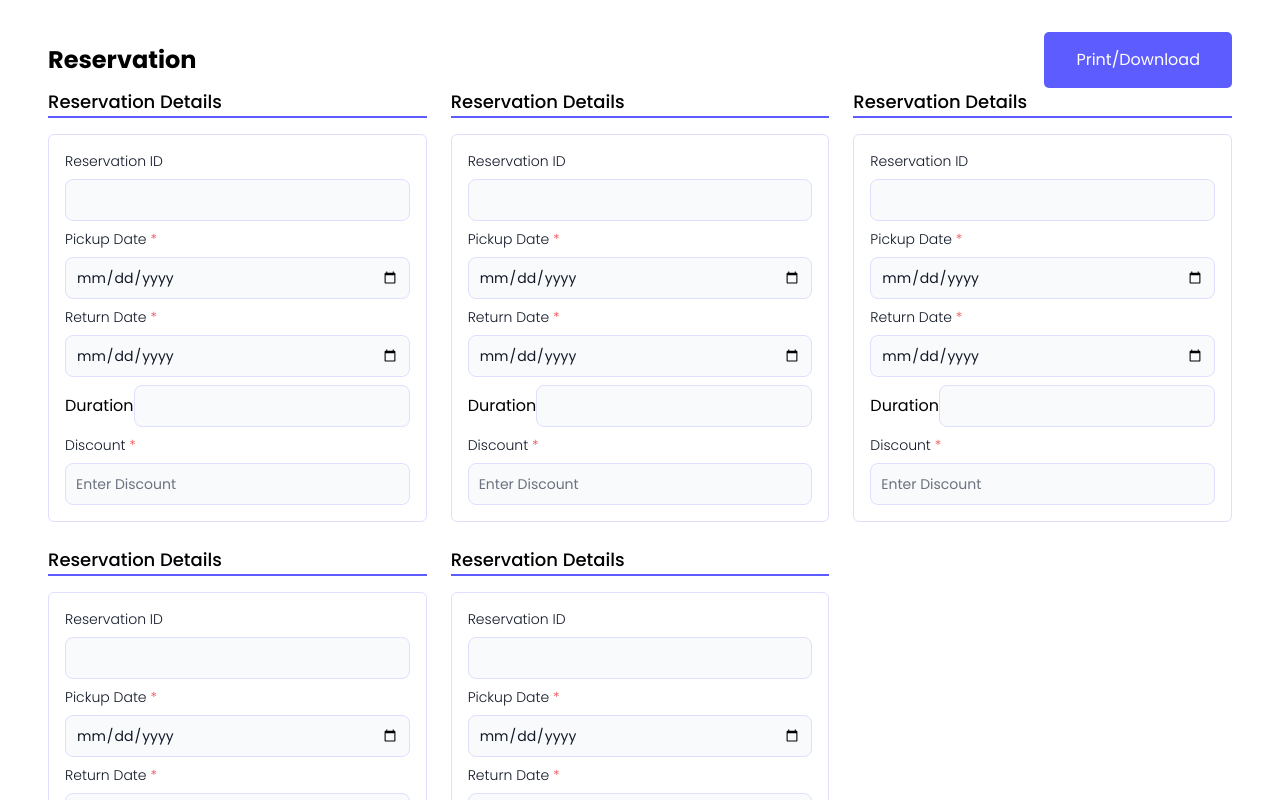
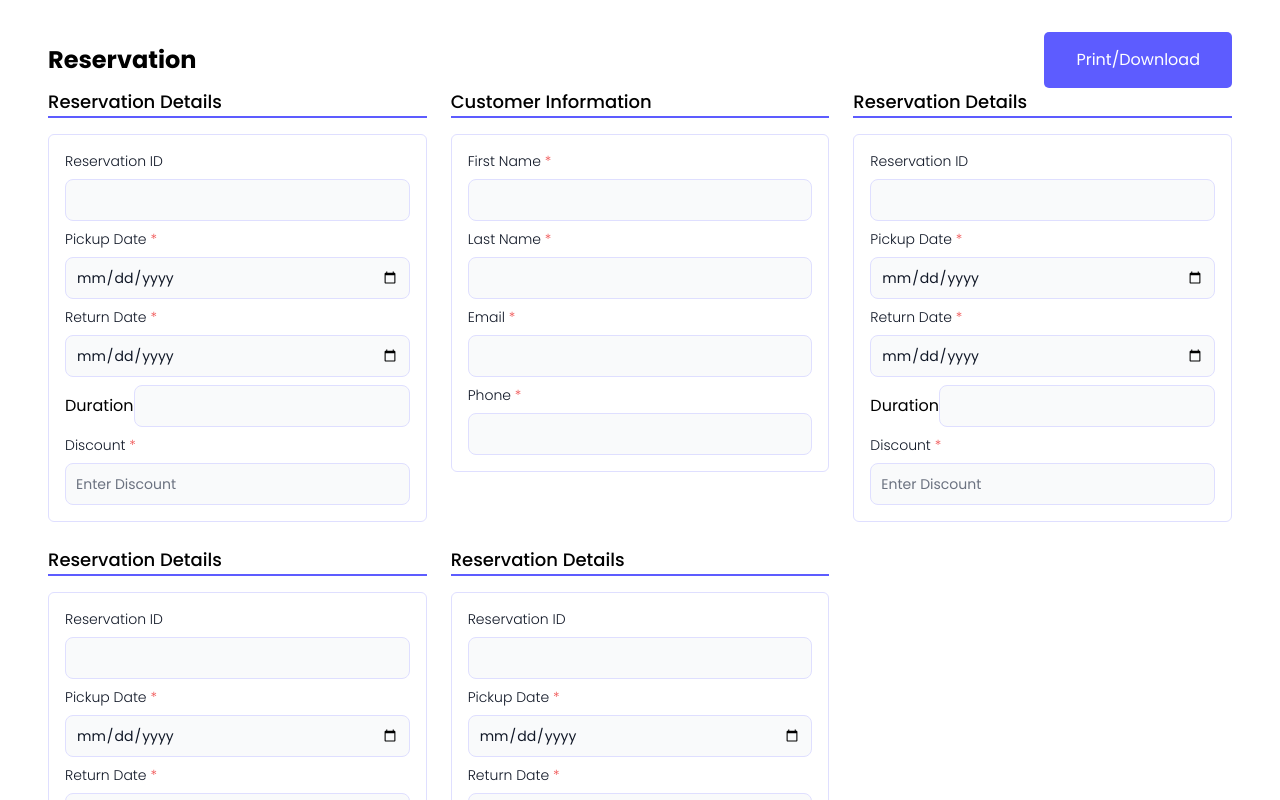
Before and after one commit to shaon07/Reservation, a Next.js app: page / in a window 1280 px wide. Shown: the top 800 px of the page. Built offline with nearby package versions, Linux system fonts and the light colour scheme.

Commit message:
[add] customer information form card

```diff
--- a/src/components/Layers/Reservation/index.tsx
+++ b/src/components/Layers/Reservation/index.tsx
@@ -2,6 +2,7 @@ import React from "react";
 import { styles } from "./styles.css";
 import { globalStyles } from "@/globalStyles/index.css";
 import DetailCard from "./views/DetailCard";
+import CustomerInformation from "./views/CustomerInformation";
 
 export default function Reservation() {
   return (
@@ -13,7 +14,7 @@ export default function Reservation() {
 
       <div className="grid grid-cols-1 md:grid-cols-2 lg:grid-cols-3 w-auto gap-4 lg:gap-6">
         <DetailCard />
-        <DetailCard />
+        <CustomerInformation />
         <DetailCard />
         <DetailCard />
         <DetailCard />
--- /dev/null
+++ b/src/components/Layers/Reservation/views/CustomerInformation.tsx
@@ -0,0 +1,20 @@
+import Card from '@/components/Views/Card'
+import CardTitle from '@/components/common/CardTitle'
+import InputBox from '@/components/common/InputBox'
+import React from 'react'
+
+export default function CustomerInformation() {
+  return (
+    <div className="flex flex-col gap-4">
+      <CardTitle text={"Customer Information"} />
+      <Card>
+        <form className="flex flex-col gap-2">
+          <InputBox label={"First Name"} type="text" required />
+          <InputBox label={"Last Name"} type="text" required />
+          <InputBox label={"Email"} type="text" required/>
+          <InputBox label={"Phone"} type="number" required/>
+        </form>
+      </Card>
+    </div>
+  )
+}
```
